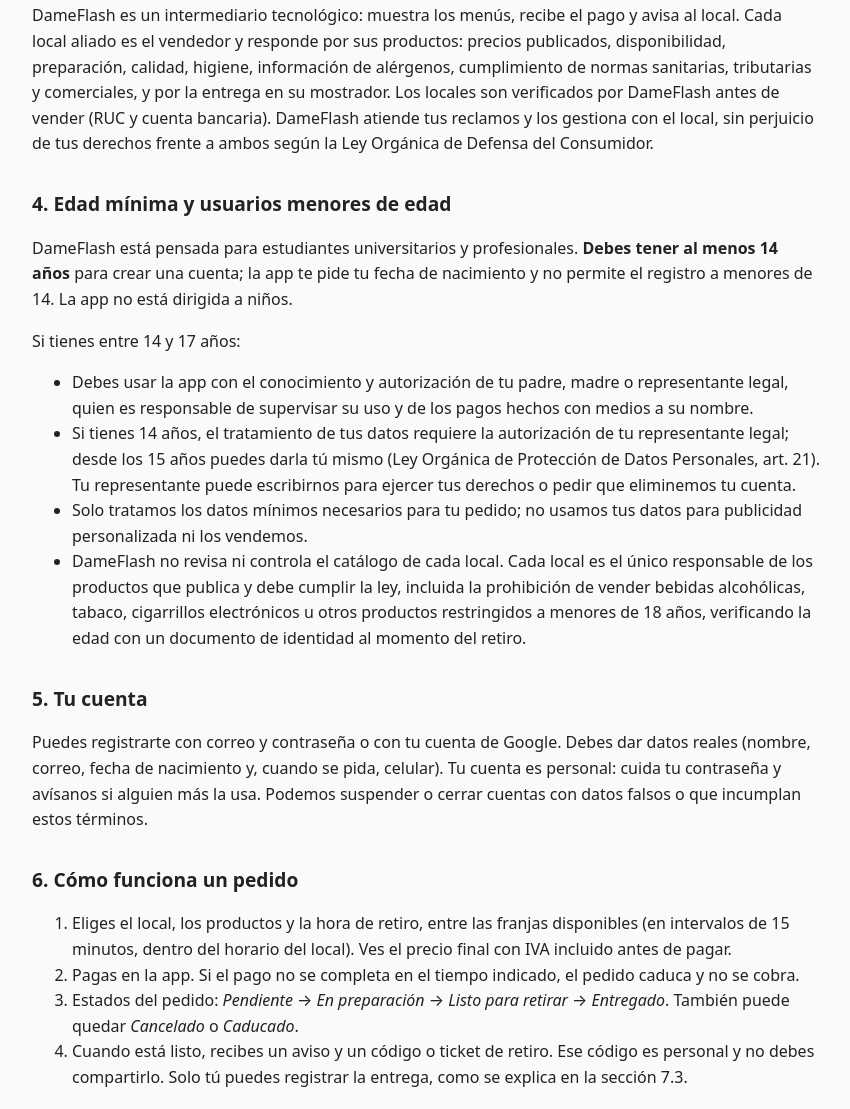
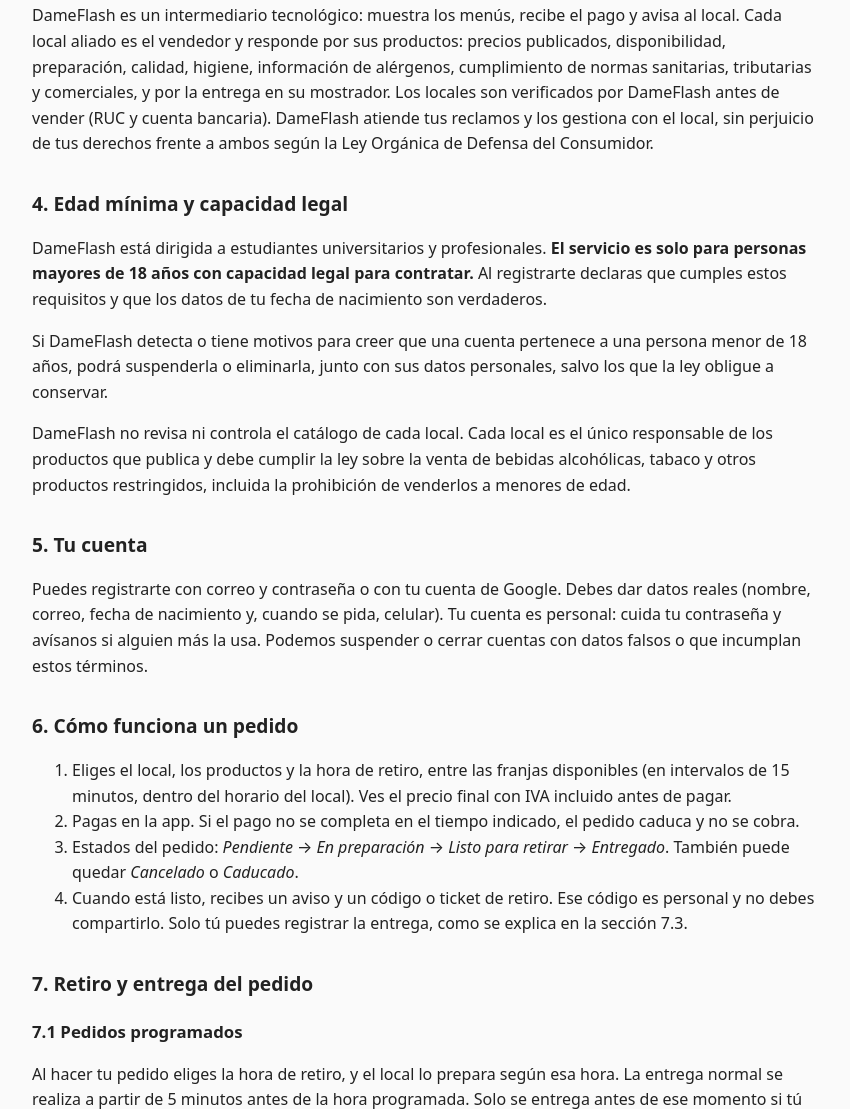
Before and after one commit to SamFilm17/dameflash-terminos, a plain HTML site: page index.html in a window 1280 px wide. Shown: the part 647-1756 px from the top of the page, without its empty margins (214-1064 px from the left). Drawn offline with Linux system fonts and the light colour scheme.

Commit message:
Términos y condiciones v1.4: edad mínima 18 años

```diff
--- a/index.html
+++ b/index.html
@@ -4,7 +4,7 @@
 <header><nav><span class="brand">DameFlash</span></nav></header>
 <main>
 <h1>Términos y Condiciones</h1>
-<p class="version">Versión 1.3 – Vigente desde el 4 de noviembre de 2026</p>
+<p class="version">Versión 1.4 – Vigente desde el 4 de noviembre de 2026</p>
 
 <h2>1. Titular</h2><p>DameFlash es operada por Samuel Enrique Ortiz Martínez, persona natural, RUC 1755990825001, contribuyente del Régimen RIMPE – Negocio Popular, con domicilio en Quito, Ecuador. Contacto: <a href="mailto:dameflash.app@gmail.com">dameflash.app@gmail.com</a>.</p>
 
@@ -12,16 +12,10 @@
 
 <h2>3. Rol de DameFlash y de los locales</h2><p>DameFlash es un intermediario tecnológico: muestra los menús, recibe el pago y avisa al local. Cada local aliado es el vendedor y responde por sus productos: precios publicados, disponibilidad, preparación, calidad, higiene, información de alérgenos, cumplimiento de normas sanitarias, tributarias y comerciales, y por la entrega en su mostrador. Los locales son verificados por DameFlash antes de vender (RUC y cuenta bancaria). DameFlash atiende tus reclamos y los gestiona con el local, sin perjuicio de tus derechos frente a ambos según la Ley Orgánica de Defensa del Consumidor.</p>
 
-<h2>4. Edad mínima y usuarios menores de edad</h2>
-<p>DameFlash está pensada para estudiantes universitarios y profesionales. <strong>Debes tener al menos 14 años</strong> para crear una cuenta; la app te pide tu fecha de nacimiento y no permite el registro a menores de 14. La app no está dirigida a niños.</p>
-<p>Si tienes entre 14 y 17 años:</p>
-<ul>
-<li>Debes usar la app con el conocimiento y autorización de tu padre, madre o representante legal, quien es responsable de supervisar su uso y de los pagos hechos con medios a su nombre.</li>
-<li>Si tienes 14 años, el tratamiento de tus datos requiere la autorización de tu representante legal; desde los 15 años puedes darla tú mismo (Ley Orgánica de Protección de Datos Personales, art. 21). Tu representante puede escribirnos para ejercer tus derechos o pedir que eliminemos tu cuenta.</li>
-<li>Solo tratamos los datos mínimos necesarios para tu pedido; no usamos tus datos para publicidad personalizada ni los vendemos.</li>
-<li>DameFlash no revisa ni controla el catálogo de cada local. Cada local es el único responsable de los productos que publica y debe cumplir la ley, incluida la prohibición de vender bebidas alcohólicas, tabaco, cigarrillos electrónicos u otros productos restringidos a menores de 18 años, verificando la edad con un documento de identidad al momento del retiro.</li>
-</ul>
-
+<h2>4. Edad mínima y capacidad legal</h2>
+<p>DameFlash está dirigida a estudiantes universitarios y profesionales. <strong>El servicio es solo para personas mayores de 18 años con capacidad legal para contratar.</strong> Al registrarte declaras que cumples estos requisitos y que los datos de tu fecha de nacimiento son verdaderos.</p>
+<p>Si DameFlash detecta o tiene motivos para creer que una cuenta pertenece a una persona menor de 18 años, podrá suspenderla o eliminarla, junto con sus datos personales, salvo los que la ley obligue a conservar.</p>
+<p>DameFlash no revisa ni controla el catálogo de cada local. Cada local es el único responsable de los productos que publica y debe cumplir la ley sobre la venta de bebidas alcohólicas, tabaco y otros productos restringidos, incluida la prohibición de venderlos a menores de edad.</p>
 <h2>5. Tu cuenta</h2><p>Puedes registrarte con correo y contraseña o con tu cuenta de Google. Debes dar datos reales (nombre, correo, fecha de nacimiento y, cuando se pida, celular). Tu cuenta es personal: cuida tu contraseña y avísanos si alguien más la usa. Podemos suspender o cerrar cuentas con datos falsos o que incumplan estos términos.</p>
 
 <h2>6. Cómo funciona un pedido</h2>
@@ -70,12 +64,11 @@
 
 <h2>Normas de referencia</h2><ul class="refs">
 <li>Constitución de la República del Ecuador (arts. 52 y 66 num. 19).</li>
-<li>Ley Orgánica de Protección de Datos Personales (arts. 8, 21 y 24) y su Reglamento General.</li>
-<li>Código de la Niñez y Adolescencia (art. 4: adolescente es la persona de 12 a 18 años).</li>
+<li>Ley Orgánica de Protección de Datos Personales (art. 8) y su Reglamento General.</li>
 <li>Ley Orgánica de Defensa del Consumidor (derechos del consumidor, información de precios y derecho de devolución).</li>
 <li>Ley de Comercio Electrónico, Firmas Electrónicas y Mensajes de Datos.</li>
 <li>Código Orgánico Integral Penal (arts. 186 y 190).</li>
 </ul>
 </main>
-<footer><p>Samuel Enrique Ortiz Martínez – RUC 1755990825001 – Quito, Ecuador</p><p><a href="mailto:dameflash.app@gmail.com">dameflash.app@gmail.com</a></p><p>Versión 1.3 – Última actualización: 4 de noviembre de 2026</p><p><a href="index.html">Términos y Condiciones</a></p></footer>
+<footer><p>Samuel Enrique Ortiz Martínez – RUC 1755990825001 – Quito, Ecuador</p><p><a href="mailto:dameflash.app@gmail.com">dameflash.app@gmail.com</a></p><p>Versión 1.4 – Última actualización: 4 de noviembre de 2026</p><p><a href="index.html">Términos y Condiciones</a></p></footer>
 </body></html>
```
